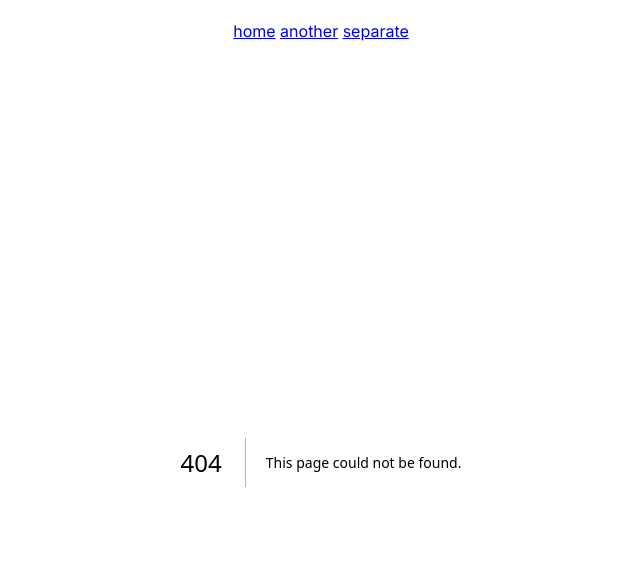
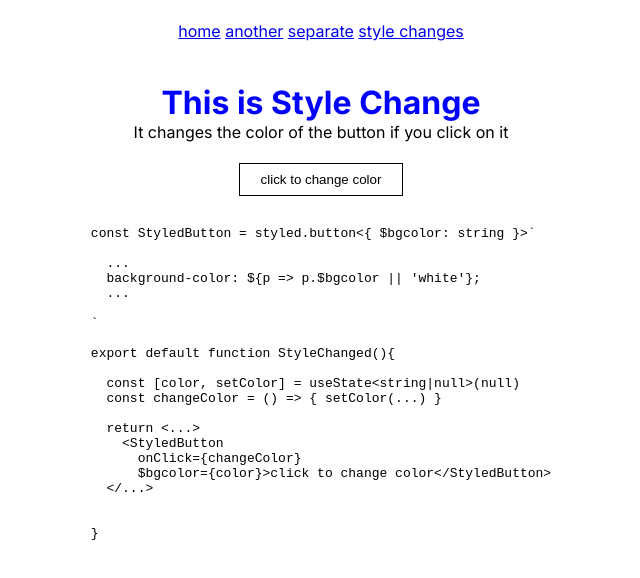
Before and after one commit to juji/styled-next13, a Next.js app: page /style-changes in a window 1280 px wide. Before the commit this address had no page. Shown: the top 578 px of the page, without its empty margins (319-959 px from the left). Built offline with nearby package versions, Linux system fonts and the light colour scheme.

Commit message:
style change

```diff
--- a/app/layout.tsx
+++ b/app/layout.tsx
@@ -24,6 +24,7 @@ export default function RootLayout({
           <Link href="/">home</Link>{' '}
           <Link href="/another">another</Link>{' '}
           <Link href="/separate">separate</Link>{' '}
+          <Link href="/style-changes">style changes</Link>{' '}
         </div>
         <StyledComponentsRegistry>
           {children}
--- /dev/null
+++ b/app/style-changes/page.tsx
@@ -0,0 +1,11 @@
+
+import StyleChangesPage from '@/components/StyleChanges'
+
+export const metadata = {
+  title: 'Home | Style Change',
+  description: 'this is Style Change',
+}
+
+export default function StyleChanges() {
+  return <StyleChangesPage />
+}
--- a/components/Separate/index.tsx
+++ b/components/Separate/index.tsx
@@ -65,9 +65,10 @@ async function Separate(){
         })}
       </div>
       <br />
-      <p><Link target="_blank" href="https://api.artic.edu">
+      <p>Data origin: <Link target="_blank" href="https://api.artic.edu">
         https://api.artic.edu
       </Link></p>
+      <br />
     </Main>
   )
 }
--- /dev/null
+++ b/components/StyleChanges/index.tsx
@@ -0,0 +1,75 @@
+'use client'
+
+import styled from 'styled-components'
+import { useState } from 'react'
+
+const Heading = styled.h1`
+
+  color: blue;
+
+`
+
+const Main = styled.main`
+  padding: 21px;
+  text-align: center;
+`
+
+const StyledButton = styled.button<{ $bgcolor: string }>`
+
+  margin-top: 21px;
+  padding: 8px 21px;
+  background-color: ${p => p.$bgcolor || 'white'};
+  border: 1px solid black;
+  cursor: pointer;
+
+  &:active{
+    opacity: 0.5
+  }
+
+`
+
+
+export default function StyleChanged(){
+
+  const [color, setColor] = useState<string|null>(null)
+  const changeColor = () => {
+    setColor('#'+Math.floor(Math.random()*16777215).toString(16))
+  }
+
+  return <Main>
+    <Heading>This is Style Change</Heading>
+    <p>It changes the color of the button if you click on it</p>
+    <StyledButton
+      onClick={changeColor}
+      $bgcolor={color}>click to change color</StyledButton>
+    <div style={{textAlign: 'center'}}>
+      <pre style={{textAlign: 'left', display: 'inline-block'}}>{`
+
+const StyledButton = styled.button<{ $bgcolor: string }>\`
+
+  ...
+  background-color: \${p => p.$bgcolor || 'white'};
+  ...
+
+\`
+
+export default function StyleChanged(){
+
+  const [color, setColor] = useState<string|null>(null)
+  const changeColor = () => { setColor(...) }
+
+  return <...>
+    <StyledButton
+      onClick={changeColor}
+      $bgcolor={color}>click to change color</StyledButton>
+  </...>
+
+
+}
+
+    `}</pre>
+    </div>
+  </Main>
+
+
+}
--- a/lib/fetchArtWorks.tsx
+++ b/lib/fetchArtWorks.tsx
@@ -1,7 +1,7 @@
 
 
 async function fetchArtWorks(){
-  const resp = await fetch('https://api.artic.edu/api/v1/artworks?limit=5&fields=id,title,image_id,thumbnail')
+  const resp = await fetch('https://api.artic.edu/api/v1/artworks?limit=3&fields=id,title,image_id,thumbnail')
   return await resp.json()
 }
 
--- a/package.json
+++ b/package.json
@@ -12,6 +12,7 @@
     "@types/node": "20.2.3",
     "@types/react": "18.2.6",
     "@types/react-dom": "18.2.4",
+    "@types/styled-components": "^5.1.26",
     "eslint": "8.41.0",
     "eslint-config-next": "13.4.3",
     "next": "13.4.3",
```
Also changed, not shown: 1 other file (tests, documents, lock files or other folders).
